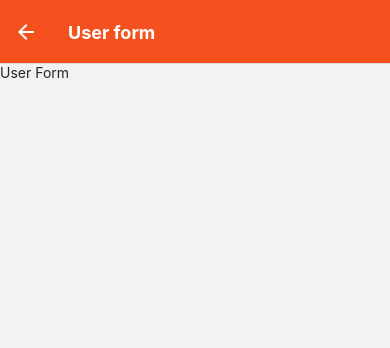
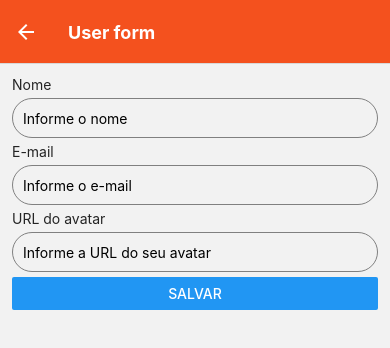
Before and after one commit to henrvini/crud-contextapi-hooks, a React Native app: screen /UserForm in a window 390 px wide. Shown: the top 348 px of the page. Built offline with nearby package versions, Linux system fonts and the light colour scheme.

Commit message:
user form

```diff
--- a/src/views/UserForm.js
+++ b/src/views/UserForm.js
@@ -1,13 +1,54 @@
 import { useState } from "react";
-import { TabView, Text } from "react-native-elements";
+import { StyleSheet, TextInput, View, Button } from "react-native";
+import { Text } from "react-native-elements";
 
-const UserForm = ({ route }) => {
+const UserForm = ({ route, navigation }) => {
   const [user, setUser] = useState(route.params ? route.params : {});
   return (
-    <TabView>
-      <Text>User Form</Text>
-    </TabView>
+    <View style={styles.form}>
+      <Text>Nome</Text>
+      <TextInput
+        onChangeText={(name) => setUser({ ...user, name })}
+        placeholder="Informe o nome"
+        value={user.name}
+        style={styles.input}
+      />
+      <Text>E-mail</Text>
+      <TextInput
+        onChangeText={(email) => setUser({ ...user, email })}
+        placeholder="Informe o e-mail"
+        value={user.email}
+        style={styles.input}
+      />
+      <Text>URL do avatar</Text>
+      <TextInput
+        onChangeText={(avatarUrl) => setUser({ ...user, avatarUrl })}
+        placeholder="Informe a URL do seu avatar"
+        value={user.avatarUrl}
+        style={styles.input}
+      />
+      <Button
+        title={"Salvar"}
+        onPress={() => {
+          navigation.goBack();
+        }}
+      />
+    </View>
   );
 };
 
+const styles = StyleSheet.create({
+  form: {
+    padding: 12,
+  },
+  input: {
+    height: 40,
+    borderColor: "gray",
+    borderWidth: 1,
+    marginVertical: 5,
+    borderRadius: 20,
+    padding: 10,
+  },
+});
+
 export default UserForm;
```
